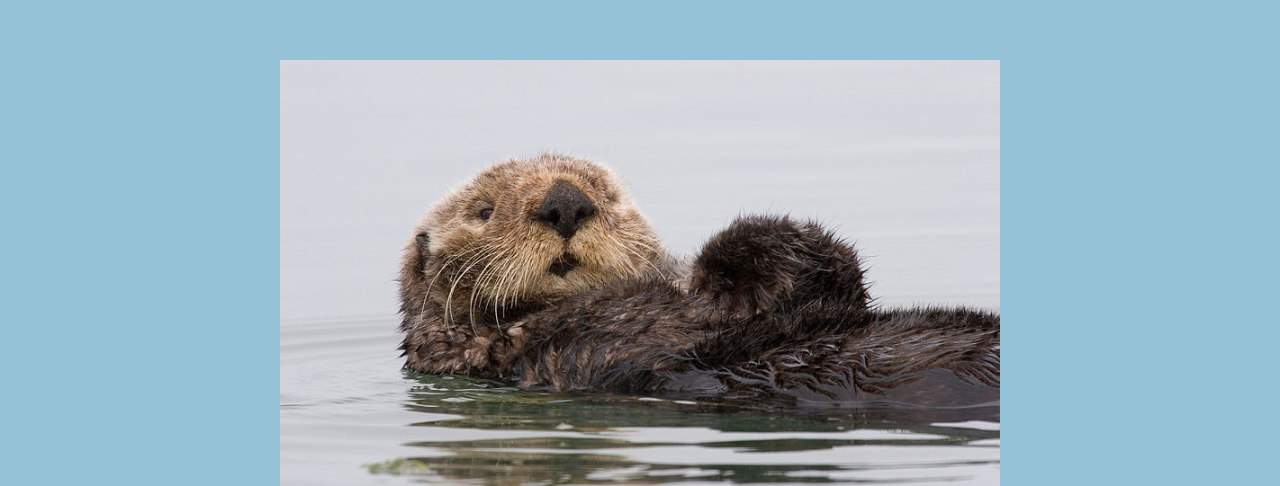
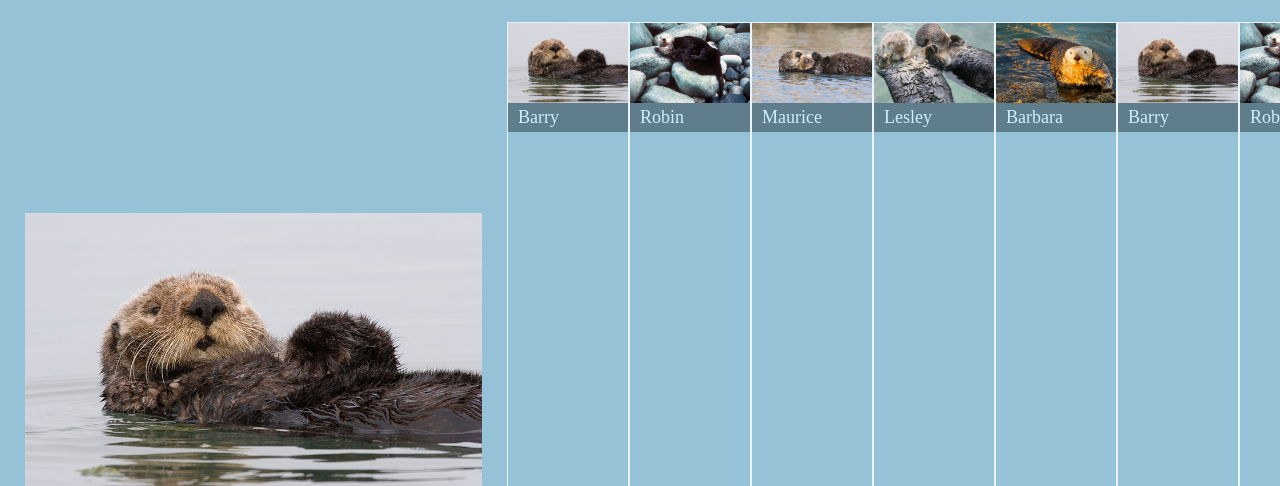
Before and after one commit to buckster12/otterbox, a plain HTML site: page index.html in a window 1280 px wide. Shown: the part 80-566 px from the top of the page. Drawn offline with nearby package versions, Linux system fonts and the light colour scheme.

Commit message:
chapter 5 is done

```diff
--- a/index.html
+++ b/index.html
@@ -4,6 +4,7 @@
 <head>
   <link rel="stylesheet" href="https://cdnjs.cloudflare.com/ajax/libs/normalize/8.0.0/normalize.min.css">
   <meta charset="utf-8">
+  <meta name="viewport" content="width=device-width, initial-scale=1">
   <title>ottergram</title>
   <link rel="stylesheet" href="stylesheets/styles.css" />
   <link rel="shortcut icon" href="/favicon.ico" type="image/x-icon">
--- a/stylesheets/styles.css
+++ b/stylesheets/styles.css
@@ -109,9 +109,15 @@ a {
   position: absolute;
   bottom: -16px;
   left: 4px;
-
   font-family: airstreamregular;
   color: white;
   text-shadow: rgba(0, 0, 0, 0.9) 1px 2px 9px;
   font-size: 40px;
 }
+
+@media all and (min-width: 768px) {
+  .main-content {
+    flex-direction: row;
+    overflow: hidden;
+  }
+}
```
